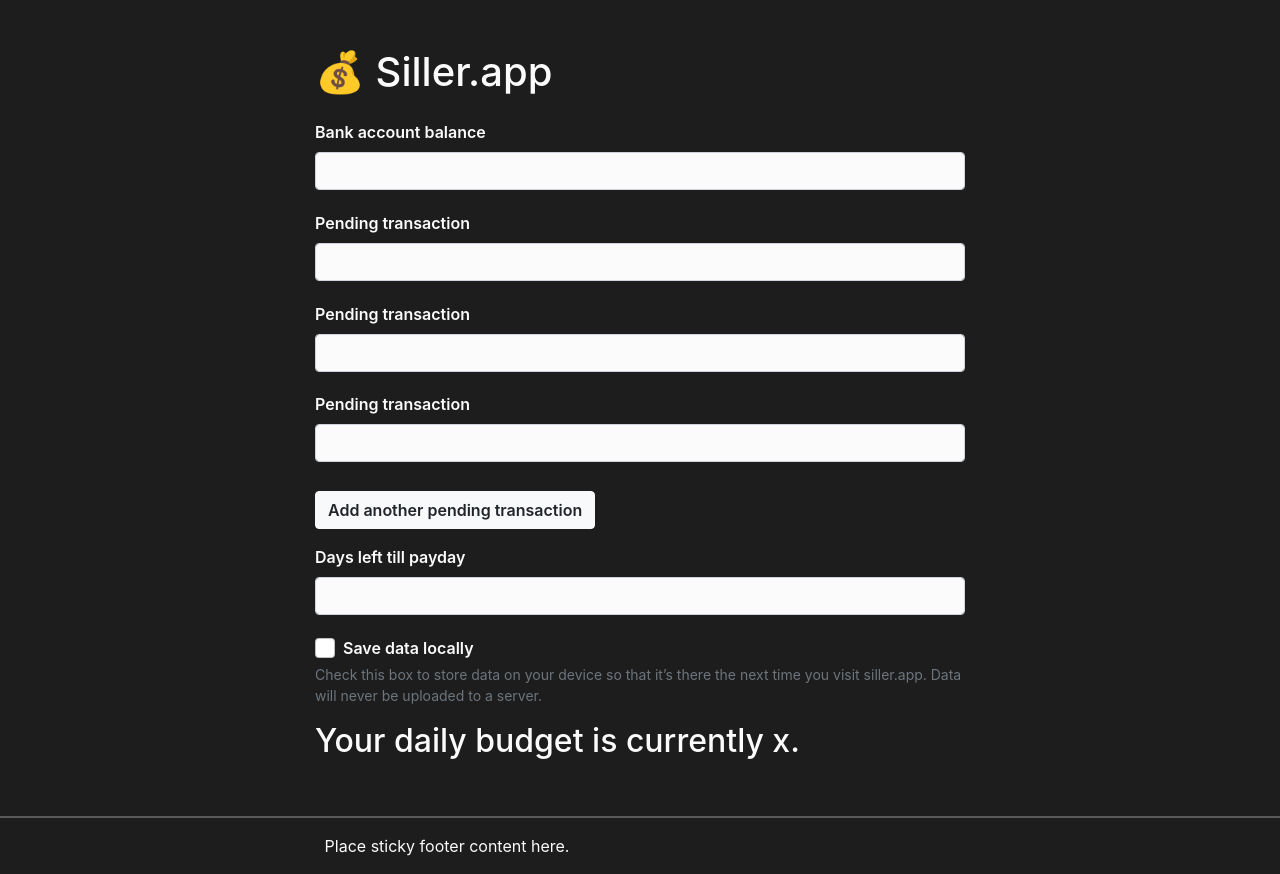
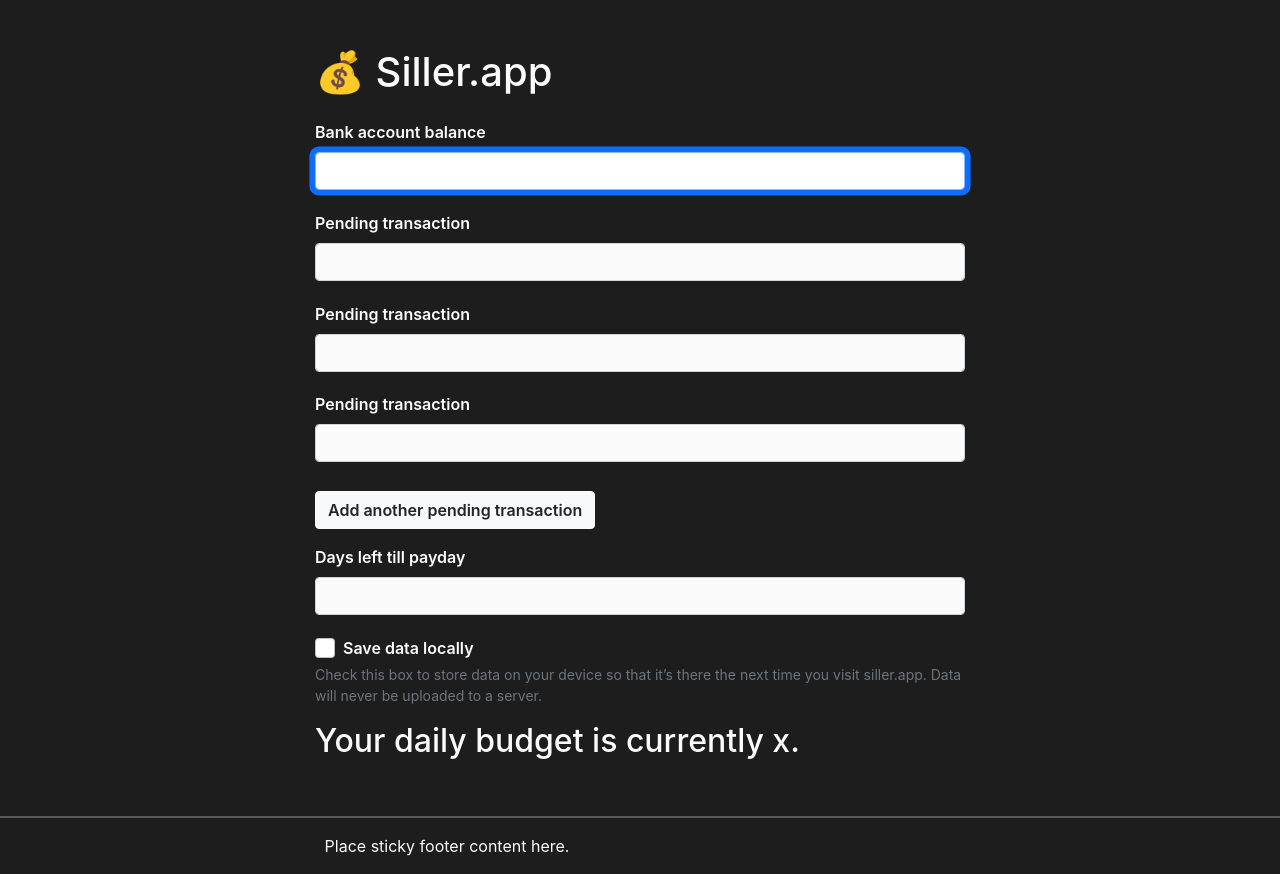
Before and after one commit to donbrae/siller, a React (Create React App) app: page / in a window 1280 px wide. Built offline with nearby package versions, Linux system fonts and the light colour scheme.

Commit message:
Sorted focusing.

```diff
--- a/src/App.js
+++ b/src/App.js
@@ -90,7 +90,7 @@ function App() {
     }, [account, perday, pending]);
 
     return (<div>
-        <Field id="account" value={account} class="form-control" name="Bank account balance" handler={(e) => setAccount(e.target.value)}/> {pendingList}
+        <Field id="account" value={account} class="form-control" name="Bank account balance" focus="autoFocus" handler={(e) => setAccount(e.target.value)}/> {pendingList}
         <Button id="addPending" class="btn btn-light mb-3 mt-2" name="Add another pending transaction" handler={addPendingField}/>
         <Field id="perday" value={perday} class="form-control" name="Days left till payday" handler={(e) => setPerday(e.target.value)}/>
         <Checkbox id="saveLocally" value={saveLocal} name="Save data locally" handler={handleSaveLocalCheckbox}/>
--- a/src/components/Field.js
+++ b/src/components/Field.js
@@ -13,7 +13,7 @@ function Field(props) {
     return (<div className="form-group">
         <label htmlFor={props.id}>{props.name}</label>
         <div className="input-group">
-            <input type="text" className={props.class} id={props.id} data-id={props.dataId} value={props.value} ref={afterCreate} onChange={props.handler}></input>
+            <input type="text" autoFocus={props.focus} className={props.class} id={props.id} data-id={props.dataId} value={props.value} ref={afterCreate} onChange={props.handler}></input>
         </div>
     </div>);
 }
```
